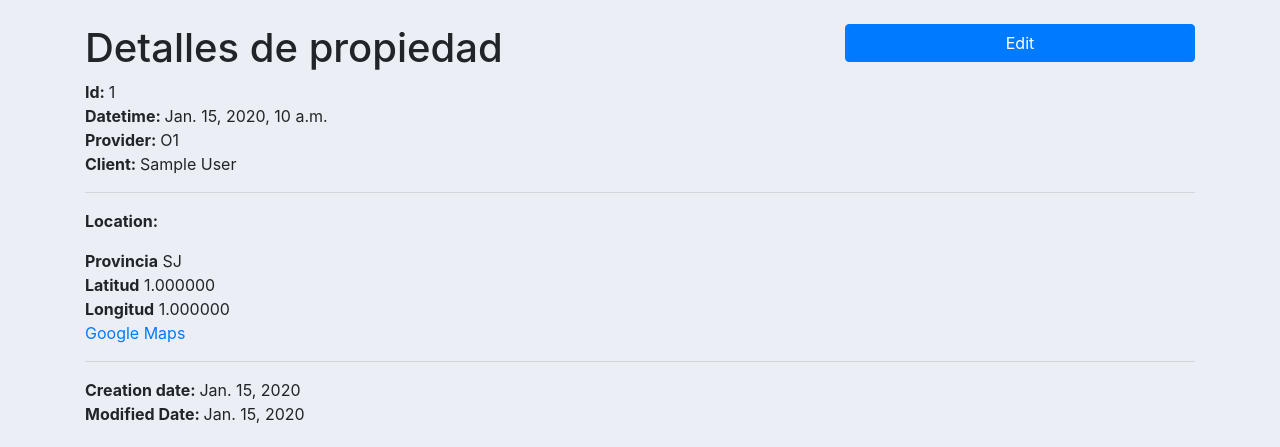
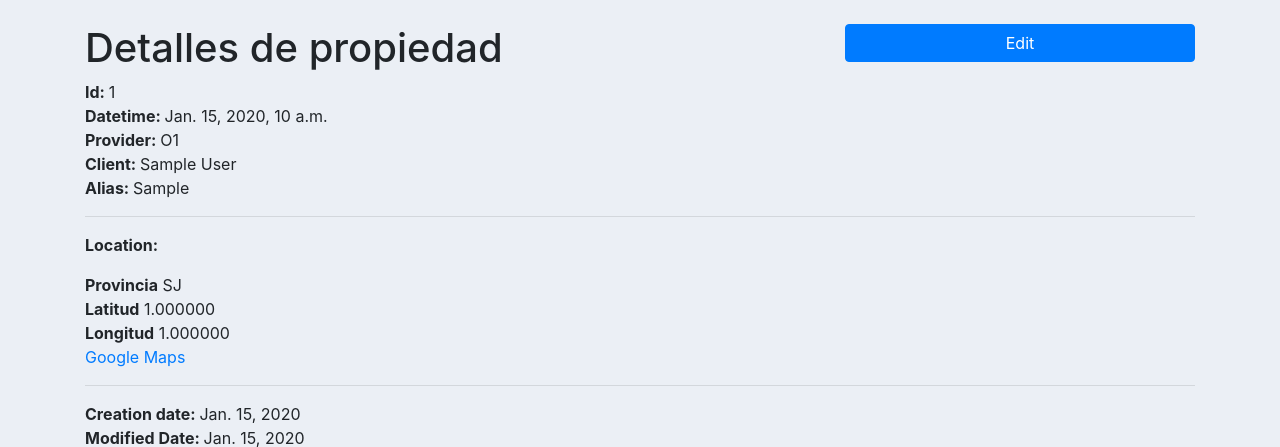
Before and after one commit to josepabloapu/IE-0724-Proyecto-2, a Django app: page /appointments/read/1 in a window 1280 px wide. Shown: the part 61-508 px from the top of the page. Run offline with Django 3.2, Linux system fonts and the light colour scheme; a user stored in the database is signed in; tables that the repository leaves empty hold one stand-in row (values such as "Sample post"); some libraries are stand-ins or nearby versions.

Commit message:
adds secret key example, adds alias to the read view

```diff
--- a/docker-compose.yml
+++ b/docker-compose.yml
@@ -10,6 +10,7 @@ services:
       - ./webapp:/webapp
     environment:
       - DEBUG=1
+      - SECRET_KEY=samplesecretkey123
       - DJANGO_SUPERUSER_USERNAME=admin
       - DJANGO_SUPERUSER_EMAIL=admin@registry.com
       - DJANGO_SUPERUSER_PASSWORD=password
--- a/webapp/registry/templates/appointment_read.html
+++ b/webapp/registry/templates/appointment_read.html
@@ -16,6 +16,7 @@
   <a><b>Datetime: </b> {{appointment.datetime}} </a><br />
   <a><b>Provider: </b> {{appointment.provider}} </a><br />
   <a><b>Client: </b> {{appointment.client.first_name}} {{appointment.client.last_name}} </a><br />
+  <a><b>Alias: </b> {{appointment.alias}} </a><br />
 
   <hr />
   <p><b>Location:</b></p>
```
